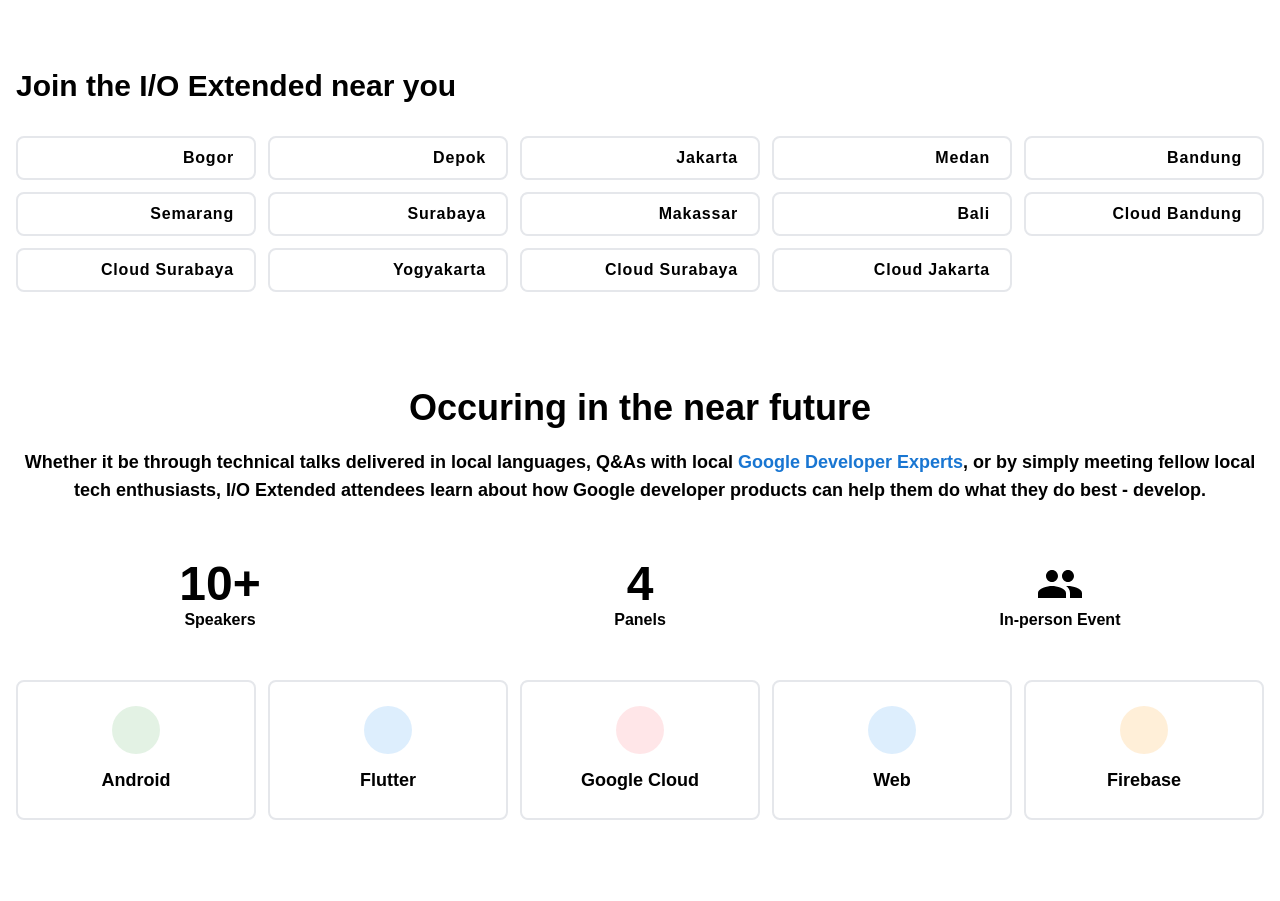
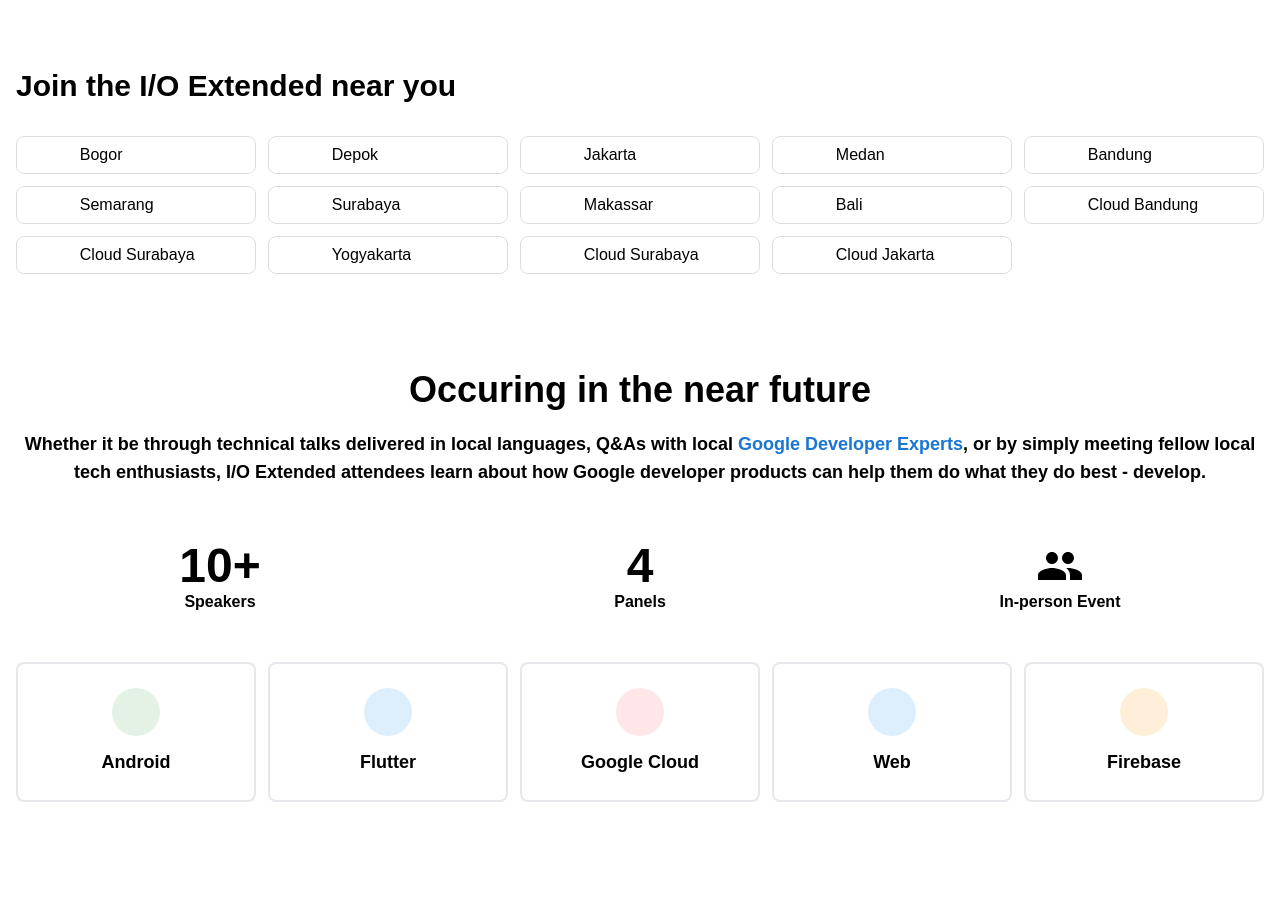
Before and after one commit to gdgindonesia/iox, a React (Create React App) app: page / in a window 1280 px wide. Shown: the part 1140-2041 px from the top of the page. Built offline with nearby package versions, Linux system fonts and the light colour scheme.

Commit message:
feat: (from @aufaroot18) fixed inconsistent buttonGdg size for multi mode

```diff
--- /dev/null
+++ b/src/components/atoms/Button/Button.module.css
@@ -0,0 +1,16 @@
+.container {
+    display: flex;
+    gap: 0.5rem;
+    align-items: center;
+    border: 1.5px solid #dcdddf;
+    border-radius: 8px;
+    padding: 6px 12px;
+}
+
+.icon {
+    width: 20%;
+}
+
+.text {
+    width: 70%;
+}
--- a/src/components/atoms/Button/ButtonGdg.jsx
+++ b/src/components/atoms/Button/ButtonGdg.jsx
@@ -1,17 +1,17 @@
 import React from "react";
-import "./Button.css";
+import styles from "./Button.module.css";
 
 export function ButtonGdg({ className, href, text, prefixIcon, ...props }) {
   return (
     <a
-      className={`button ${className}`}
+      className={styles.container}
       href={href}
       target="_blank"
       rel="noreferrer"
       {...props}
     >
-      {prefixIcon && <span className="gdg-button">{prefixIcon}</span>}
-      <span className="tracking-wider">{text}</span>
+      {prefixIcon && <span className={styles.icon}>{prefixIcon}</span>}
+      <span className={styles.text}>{text}</span>
     </a>
   );
 }
--- a/src/styles/tailwind.css
+++ b/src/styles/tailwind.css
@@ -7,6 +7,12 @@
   @import url("https://fonts.googleapis.com/css2?family=Roboto:ital,wght@0,100;0,300;0,400;0,500;0,700;0,900;1,100;1,300;1,400;1,500;1,700;1,900&display=swap");
   @import url("../assets/fonts/google-sans/google-sans.css");
 
+  * {
+    margin: 0;
+    padding: 0;
+    box-sizing: border-box;
+  }
+
   *,
   html,
   body {
```
